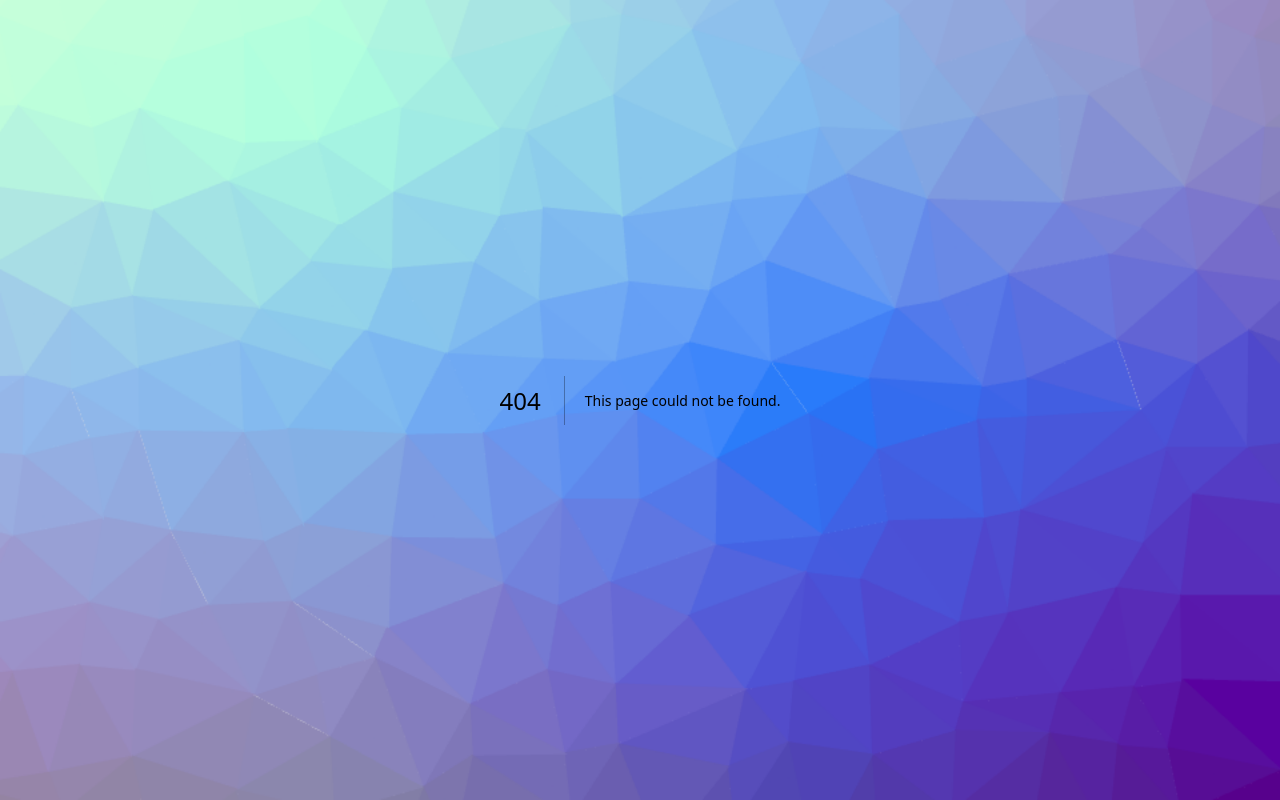
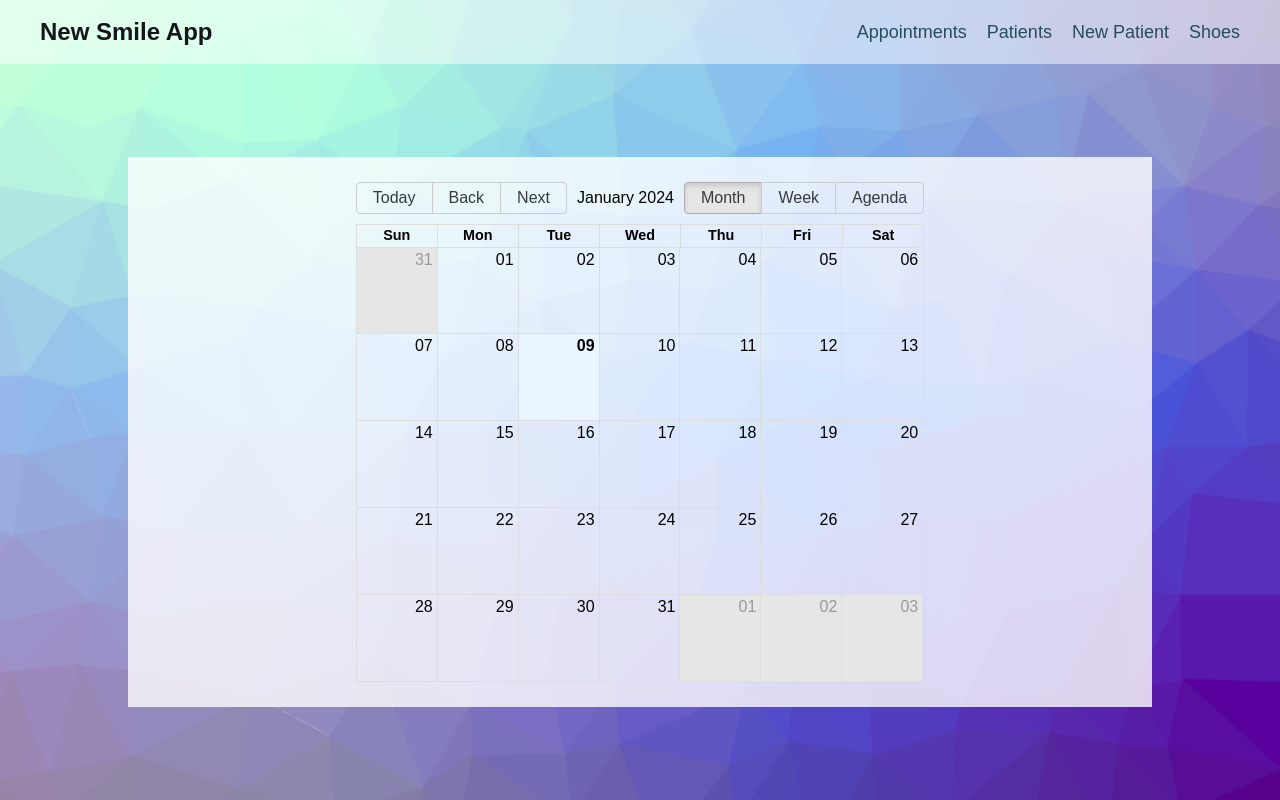
Before and after one commit to EnesAgo/New-Smile-Appointment-App, a Next.js app in the folder frontend-next/: page /appointments in a window 1280 px wide. Before the commit this address had no page. Built offline with nearby package versions, Linux system fonts and the light colour scheme.

Commit message:
react big cal

```diff
--- a/frontend-next/package.json
+++ b/frontend-next/package.json
@@ -9,10 +9,12 @@
     "lint": "next lint"
   },
   "dependencies": {
+    "@types/react-big-calendar": "^1.8.8",
     "axios": "^1.6.3",
+    "moment": "^2.30.1",
     "next": "14.0.4",
     "react": "^18",
-    "react-big-calendar": "^1.8.5",
+    "react-big-calendar": "^1.8.6",
     "react-dom": "^18"
   },
   "devDependencies": {
--- /dev/null
+++ b/frontend-next/src/components/ReactBigCalendar/MyCalendar.tsx
@@ -0,0 +1,30 @@
+import React from 'react'
+import { Calendar, momentLocalizer } from 'react-big-calendar'
+import moment from 'moment'
+
+import "react-big-calendar/lib/css/react-big-calendar.css";
+import "react-big-calendar/lib/addons/dragAndDrop/styles.css";
+import withDragAndDrop from "react-big-calendar/lib/addons/dragAndDrop";
+
+
+const localizer = momentLocalizer(moment)
+
+
+export default function MyCalendar({calEvents}:any) {
+    return (
+        <div className="bg-[rgba(255,255,255,0.8)] w-[80%] h-[550px] flex items-center justify-center p-4">
+            <Calendar
+                localizer={localizer}
+                events={calEvents}
+                startAccessor="start"
+                endAccessor="end"
+                views={{
+                    month: true,
+                    week: true,
+                    agenda: true
+                }}
+                style={{ height: 500 }}
+            />
+        </div>
+    )
+}
--- /dev/null
+++ b/frontend-next/src/pages/appointments/index.tsx
@@ -0,0 +1,14 @@
+import React from 'react'
+import HeaderComp from "@/components/Header";
+import MyCalendar from "@/components/ReactBigCalendar/MyCalendar";
+
+export default function Appointments() {
+    return (
+        <>
+            <HeaderComp />
+            <main className="flex flex-col gridMain items-center justify-center">
+                <MyCalendar />
+            </main>
+        </>
+    )
+}
--- a/frontend-next/src/styles/globals.css
+++ b/frontend-next/src/styles/globals.css
@@ -12,11 +12,10 @@ html, body, #__next {
   display: grid;
   grid-template-areas:
     "header-menu"
-    "main"
-    "footer";
+    "main";
 
   grid-template-columns: 1fr;
-  grid-template-rows: auto 1fr auto auto;
+  grid-template-rows: auto 1fr;
 }
 .gridHeader{
   grid-area: header-menu;
@@ -24,6 +23,3 @@ html, body, #__next {
 .gridMain{
   grid-area: main;
 }
-.gridFooter{
-  grid-area: footer;
-}
```
Also changed, not shown: 1 other file (tests, documents, lock files or other folders).
